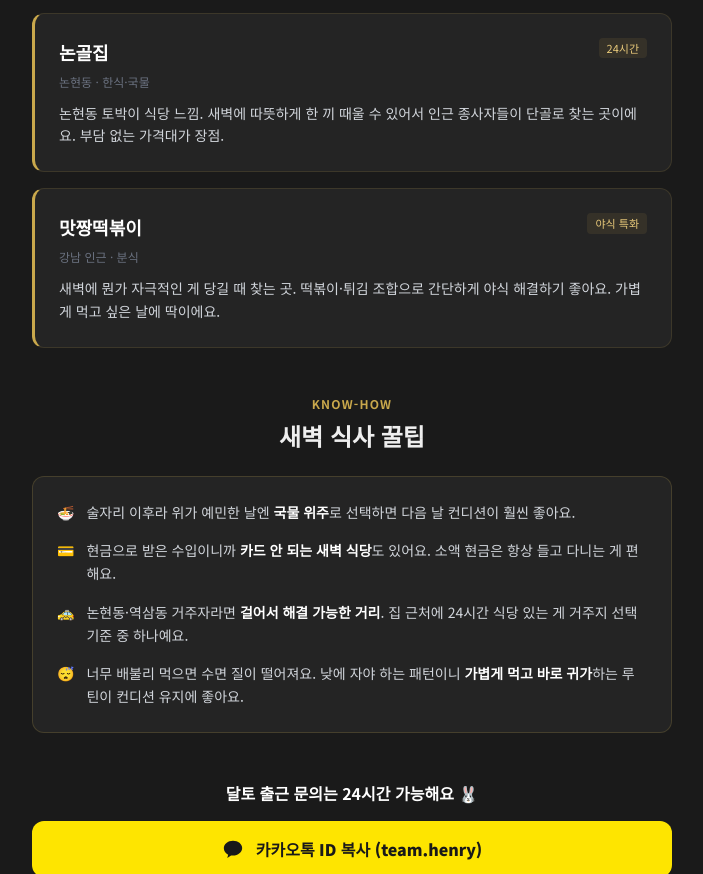
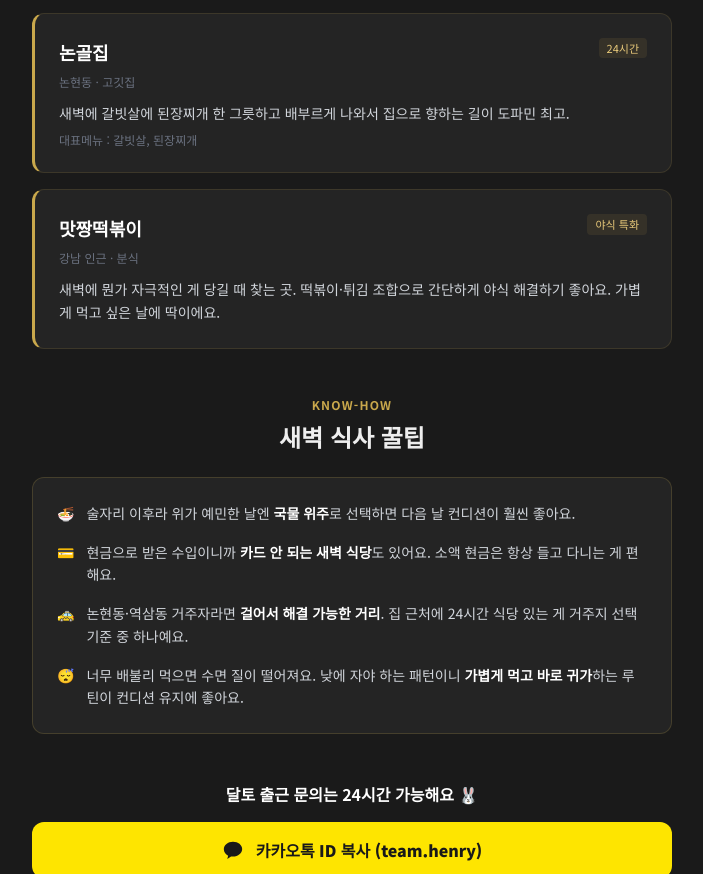
Before and after one commit to cyibest96-art/Dalto-girls-apply, a plain HTML site: page restaurant.html in a window 1280 px wide. Shown: the part 1220-2094 px from the top of the page, without its empty margins (288-991 px from the left). Drawn offline with nearby package versions, Linux system fonts and the light colour scheme.

Commit message:
restaurant: 논골집 고깃집 설명·대표메뉴 수정

```diff
--- a/restaurant.html
+++ b/restaurant.html
@@ -107,8 +107,9 @@
             <p class="font-black text-white text-lg">논골집</p>
             <span class="tag">24시간</span>
           </div>
-          <p class="text-gray-500 text-xs mb-3">논현동 · 한식·국물</p>
-          <p class="text-gray-300 text-sm leading-relaxed">논현동 토박이 식당 느낌. 새벽에 따뜻하게 한 끼 때울 수 있어서 인근 종사자들이 단골로 찾는 곳이에요. 부담 없는 가격대가 장점.</p>
+          <p class="text-gray-500 text-xs mb-3">논현동 · 고깃집</p>
+          <p class="text-gray-300 text-sm leading-relaxed">새벽에 갈빗살에 된장찌개 한 그릇하고 배부르게 나와서 집으로 향하는 길이 도파민 최고.</p>
+          <p class="text-gray-500 text-xs mt-2">대표메뉴 : 갈빗살, 된장찌개</p>
         </div>
 
         <div class="restaurant-card rounded-xl p-6">
```
